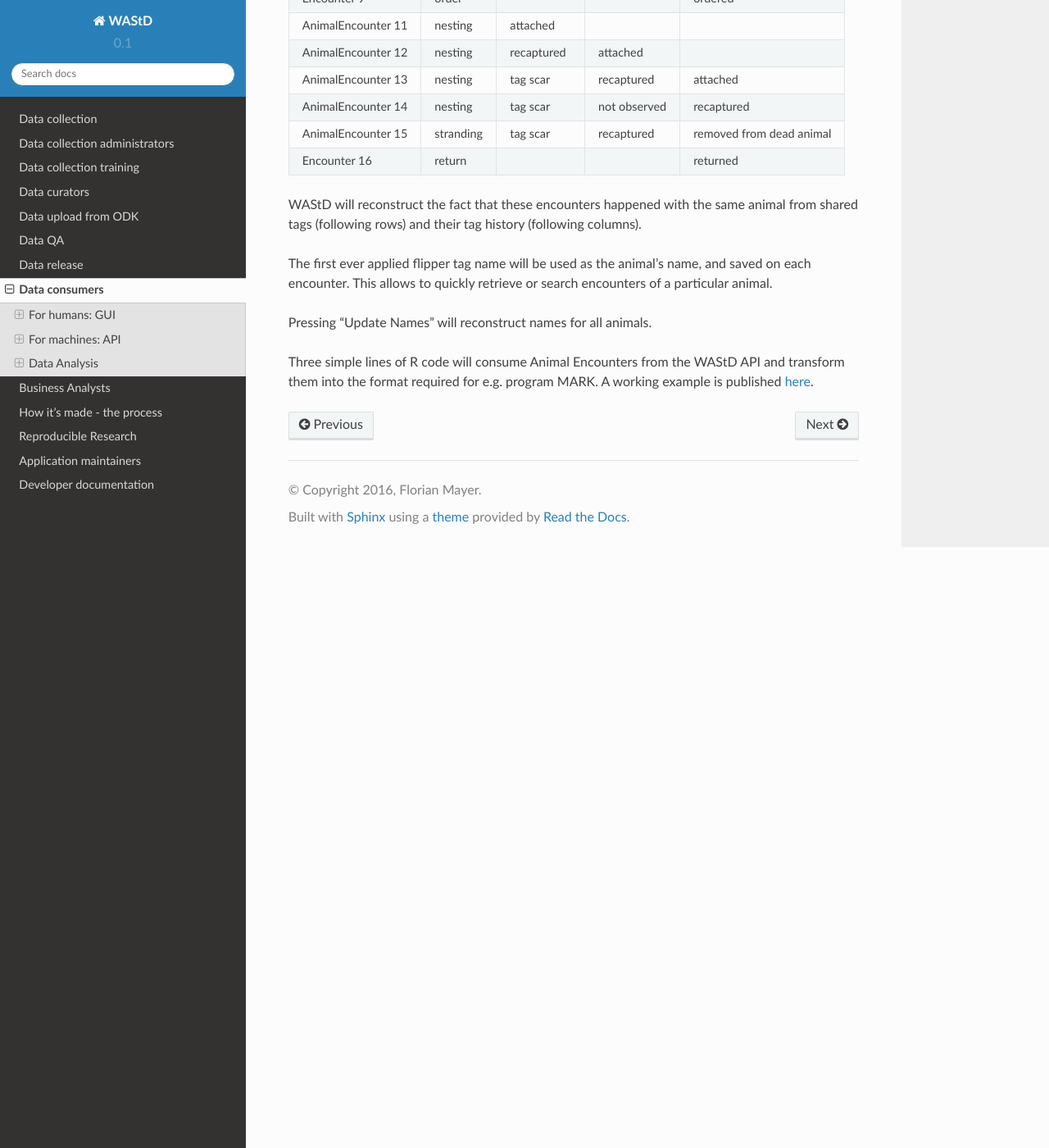
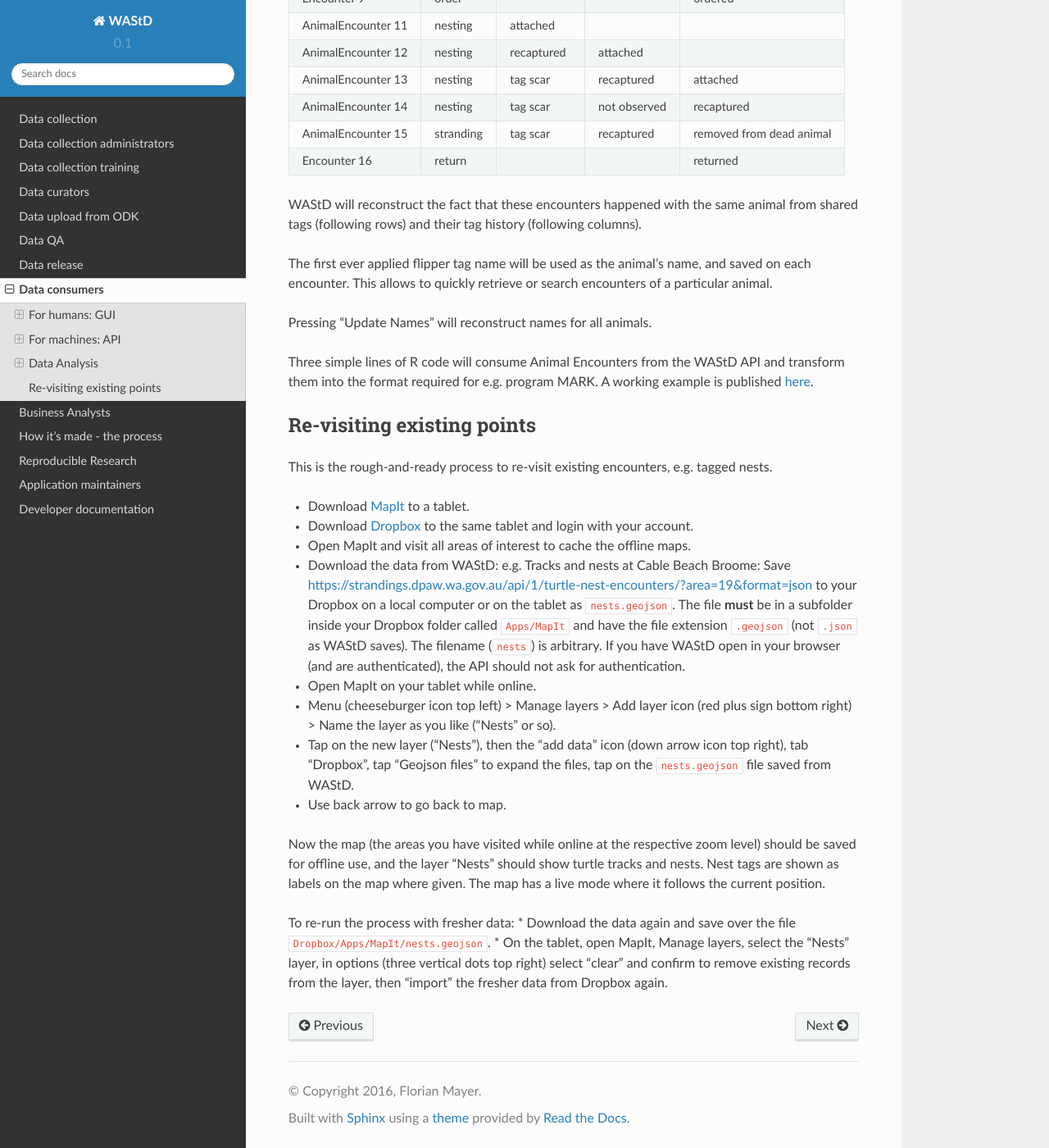
Before and after one commit to dbca-wa/wastd, a Sphinx documentation site: the page built from docs/data_consumers.rst, in a window 1280 px wide and 1400 px high, scrolled down 4557 px. Shown: the whole window at 82% size. Built offline with Sphinx 7.4.7 and the Read the Docs theme 2.0.0, drawn with Linux system fonts in a browser that asks for light colours.

Commit message:
docs: navigate to existing records offline

```diff
--- a/docs/data_consumers.rst
+++ b/docs/data_consumers.rst
@@ -229,3 +229,30 @@ Pressing "Update Names" will reconstruct names for all animals.
 Three simple lines of R code will consume Animal Encounters from the WAStD API
 and transform them into the format required for e.g. program MARK.
 A working example is published `here <http://rpubs.com/florian_mayer/wastd-mark>`_.
+
+Re-visiting existing points
+===========================
+This is the rough-and-ready process to re-visit existing encounters, e.g. tagged nests.
+
+* Download `MapIt <https://play.google.com/store/apps/dev?id=9214118068832022925&hl=en>`_ to a tablet.
+* Download `Dropbox <https://play.google.com/store/apps/details?id=com.dropbox.android&hl=en>`_
+  to the same tablet and login with your account.
+* Open MapIt and visit all areas of interest to cache the offline maps.
+* Download the data from WAStD: e.g. Tracks and nests at Cable Beach Broome:
+  Save `https://strandings.dpaw.wa.gov.au/api/1/turtle-nest-encounters/?area=19&format=json <https://strandings.dpaw.wa.gov.au/api/1/turtle-nest-encounters/?area=19&format=json>`_
+  to your Dropbox on a local computer or on the tablet as ``nests.geojson``.
+  The file **must** be in a subfolder inside your Dropbox folder called ``Apps/MapIt`` and have the file extension ``.geojson`` (not ``.json`` as WAStD saves). The filename (``nests``) is arbitrary.
+  If you have WAStD open in your browser (and are authenticated), the API should not ask for authentication.
+* Open MapIt on your tablet while online.
+* Menu (cheeseburger icon top left) > Manage layers > Add layer icon (red plus sign bottom right) > Name the layer as you like ("Nests" or so).
+* Tap on the new layer ("Nests"), then the "add data" icon (down arrow icon top right), tab "Dropbox", tap "Geojson files" to expand the files, tap on the ``nests.geojson`` file saved from WAStD.
+* Use back arrow to go back to map.
+
+Now the map (the areas you have visited while online at the respective zoom level)
+should be saved for offline use, and the layer "Nests" should show turtle tracks and nests.
+Nest tags are shown as labels on the map where given.
+The map has a live mode where it follows the current position.
+
+To re-run the process with fresher data:
+* Download the data again and save over the file ``Dropbox/Apps/MapIt/nests.geojson``.
+* On the tablet, open MapIt, Manage layers, select the "Nests" layer, in options (three vertical dots top right) select "clear" and confirm to remove existing records from the layer, then "import" the fresher data from Dropbox again.
```
Also changed, not shown: docs/data_collectors.rst (+0 -22 lines).
